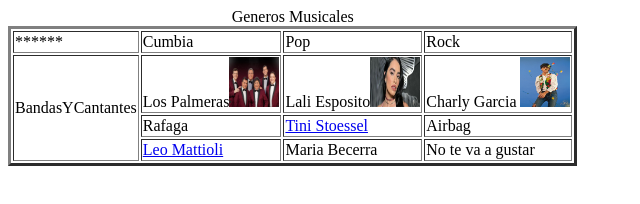
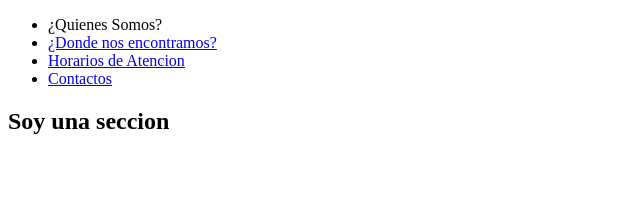
Before and after one commit to Belug04/Htmlymas, a plain HTML site: page index.html in a window 1280 px wide. Shown: the whole page, without its empty margins (0-640 px from the left). Drawn offline with Linux system fonts and the light colour scheme.

Commit message:
index.html

```diff
--- a/index.html
+++ b/index.html
@@ -3,34 +3,23 @@
 <head>
     <meta charset="UTF-8">
     <meta name="viewport" content="width=device-width, initial-scale=1.0">
-    <title>Tablas</title>
+    <title>Document</title>
 </head>
 <body>
-    <table border="3">
-       <caption>Generos Musicales</caption>
-        <tr>
-            <td>******</td>
-            <td>Cumbia</td>
-            <td>Pop</td>
-            <td>Rock</td>
-
-        </tr>
-        <tr>
-            <td rowspan="3">BandasYCantantes</td>
-            <td>Los Palmeras<img src="lospalmeras.jpg" width="50" height="50"></td>
-            <td>Lali Esposito<img src="lali.jpg" width="50" height="50"></td>
-            <td>Charly Garcia <img src="CharlyGarcía.jpg" width="50" height="50"></td>
-        </tr>
-        <tr>
-            <td>Rafaga</td>
-            <td><a href="https://es.wikipedia.org/wiki/Tini_Stoessel">Tini Stoessel</a></td>
-            <td>Airbag</td>
-        </tr>
-        <tr>
-            <td><a href="https://es.wikipedia.org/wiki/Leo_Mattioli"> Leo Mattioli </a></td>
-            <td>Maria Becerra</td>
-            <td>No te va a gustar</td>
-        </tr>
-    </table>
+    <header>
+      <nav>
+           <ul>
+             <li>¿Quienes Somos?</li>
+             <li> <a href="#Sectionid">¿Donde nos encontramos?</a></li>
+             <li><a href="./paginas/horarios.html">Horarios de Atencion</a></li>
+             <li><a href="./paginas/contactos.html">Contactos</a></li>
+             </ul>
+         </nav>
+    </header>
+    <main>
+<section id="Sectionid">
+    <h1>Soy una seccion</h1>
+</section>
+    </main>
 </body>
 </html>
```
Also changed, not shown: listas.html (deleted, +0 -16 lines), paginas/horarios.html (added, +36 -0 lines), paginas/contactos.html (added), paginas/imagenes/CharlyGarcía.jpg (renamed from CharlyGarcía.jpg), paginas/imagenes/lali.jpg (renamed from lali.jpg), paginas/imagenes/leomatteoli.jpg (renamed from leomatteoli.jpg), paginas/imagenes/lospalmeras.jpg (renamed from lospalmeras.jpg), paginas/imagenes/rafaga.jpg (renamed from rafaga.jpg).
